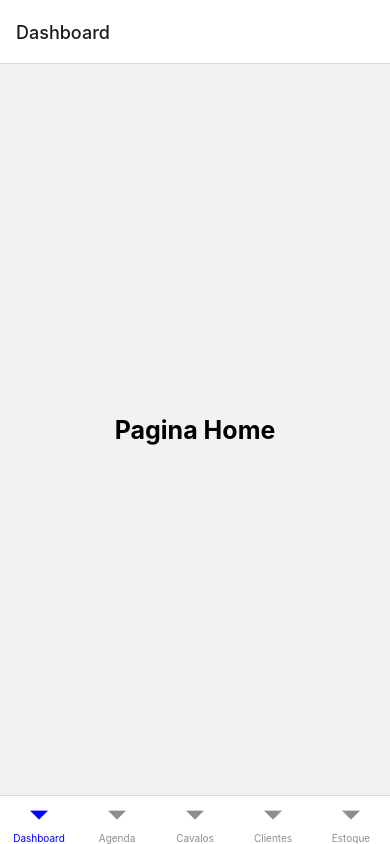
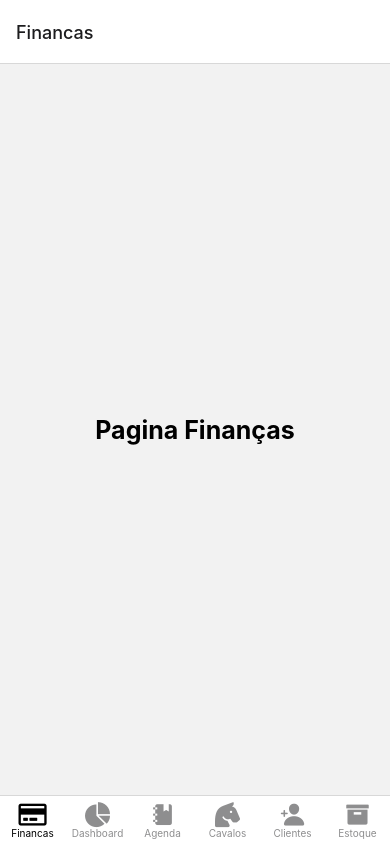
Before and after one commit to Felpa14/ProjetoTCC, a React Native app in the folder HipicaFacil/: screen / in a window 390 px wide. Built offline with nearby package versions, Linux system fonts and the light colour scheme.

Commit message:
routes.js Bonitin

```diff
--- a/HipicaFacil/src/routes.js
+++ b/HipicaFacil/src/routes.js
@@ -6,8 +6,9 @@ import Agenda from './Pages/Agenda';
 import Cavalos from './Pages/Cavalos';
 import Clientes from './Pages/Clientes';
 import Estoque from './Pages/Estoque';
+import Financas from './Pages/Financas';
 
-import {Entypo, Feather} from '@expo/vector-icons'
+import {Entypo, AntDesign, MaterialCommunityIcons, FontAwesome5, Ionicons} from '@expo/vector-icons'
 
 const Tab = createBottomTabNavigator();
 
@@ -19,14 +20,57 @@ export default function Routes(){
                 backgroundColor: '#121212',
                 borderTopColor: 'transparent'
             },
-            activeTintColor : 'blue',
+            activeTintColor : '',
+            tabStyle:{
+                paddingBottom: 5,
+                paddingTop:5,
+            }
         }}
         >
-        <Tab.Screen name= "Dashboard" component={Dashboard}/>
-        <Tab.Screen name= "Agenda" component={Agenda}/>
-        <Tab.Screen name= "Cavalos" component={Cavalos}/>
-        <Tab.Screen name= "Clientes" component={Clientes}/>
-        <Tab.Screen name= "Estoque" component={Estoque}/>
+        <Tab.Screen
+        name="Financas"
+        component={Financas}
+        options={{tabBarIcon: ({size, color})=>(<FontAwesome5 name="credit-card" size={size} color={color} />
+        )
+    }}
+        />
+        <Tab.Screen
+        name= "Dashboard"
+        component={Dashboard}
+        options={{tabBarIcon: ({size, color})=>(<AntDesign name="piechart" size={size} color={color} />
+        )
+    }}
+        />
+        <Tab.Screen
+        name= "Agenda"
+        component={Agenda}
+        options={{tabBarIcon: ({size, color})=>(<MaterialCommunityIcons name="notebook" size={size} color={color}/>
+        )
+    }}
+        />
+        <Tab.Screen
+        name= "Cavalos"
+        component={Cavalos}
+        options={{tabBarIcon: ({size, color})=>(<FontAwesome5 name="horse-head" size={size} color={color} />
+        )
+    }}
+        />
+        <Tab.Screen
+        name= "Clientes"
+        component={Clientes}
+        options={{tabBarIcon: ({size, color})=>(<Ionicons name="person-add" size={size} color={color} />
+        )
+    }}
+
+        />
+        <Tab.Screen
+        name= "Estoque"
+        component={Estoque}
+        options={{tabBarIcon: ({size, color})=>(<Entypo name="box" size={size} color={color} />
+        )
+    }}
+        />
+
         </Tab.Navigator>
     )
 }
```
